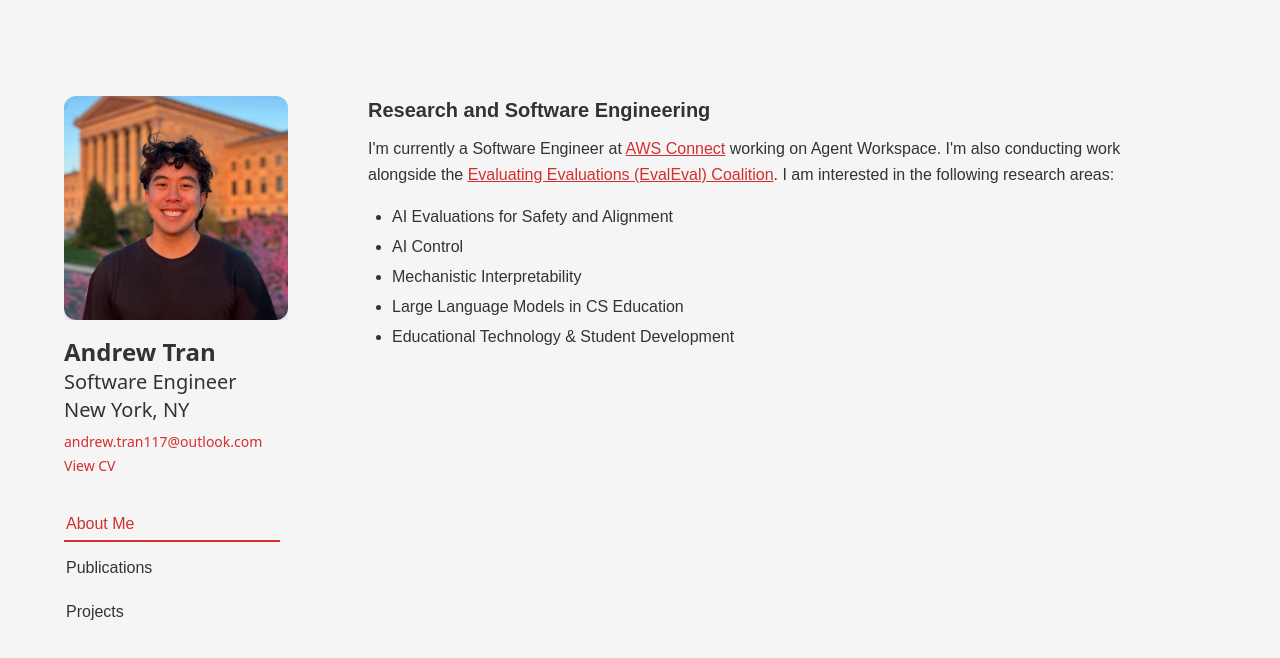
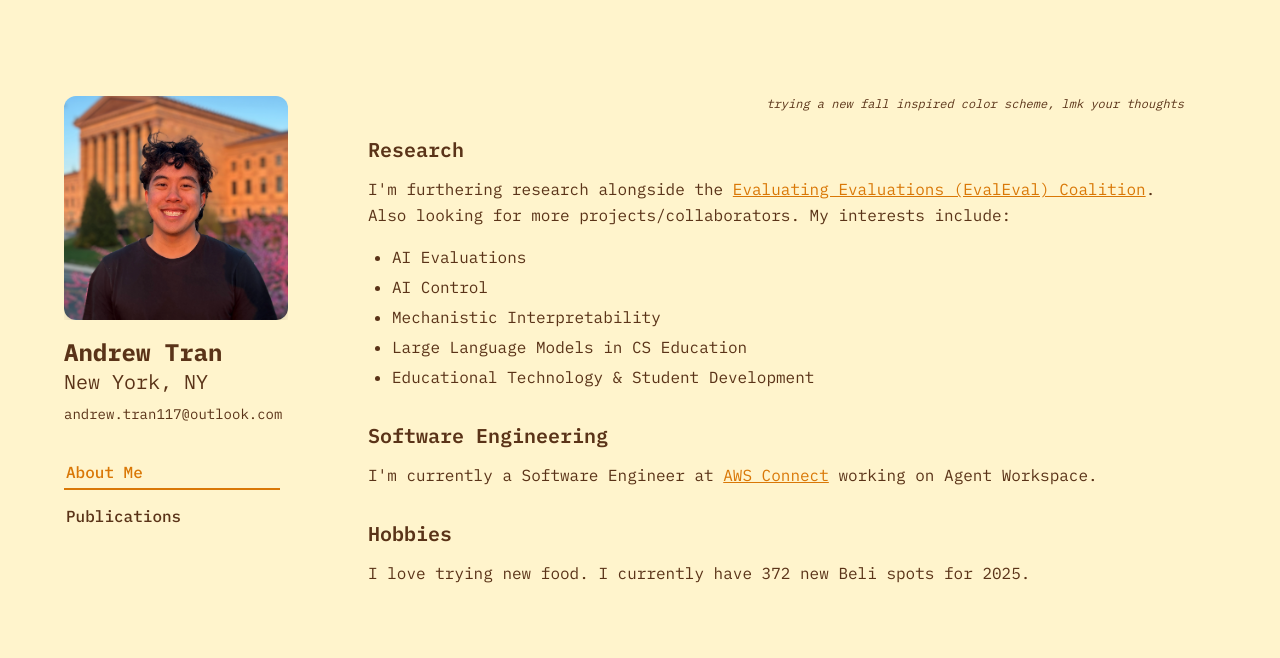
Before and after one commit to andrewtran117/andrewtran117.github.io, a Next.js app: page / in a window 1280 px wide. Shown: the top 658 px of the page. Built offline with nearby package versions, Linux system fonts and the light colour scheme.

Commit message:
Update website with fall color and simplify

```diff
--- a/app/components/CitationCard.tsx
+++ b/app/components/CitationCard.tsx
@@ -26,10 +26,10 @@ const CitationCard: React.FC<CitationCardProps> = ({ title, authors, venue, year
 
   return (
     <div className="mb-4">
-      <a href={link} target="_blank" rel="noopener noreferrer" className="font-semibold underline text-[#d32f2f]">
+      <a href={link} target="_blank" rel="noopener noreferrer" className="font-semibold underline text-[#d97706]">
         {title}
       </a>
-      <div className="text-sm text-[#333333]">
+      <div className="text-sm text-[#5A3318]">
         {renderAuthors()}. <span className="italic">{venue}</span>, {year}.
       </div>
     </div>
--- a/app/components/GridSection.tsx
+++ b/app/components/GridSection.tsx
@@ -9,7 +9,7 @@ import React from 'react';
 
 const ProfileGrid: React.FC = () => {
   return (
-    <div className="text-[#333333] font-sans w-full">
+    <div className="text-[#5A3318] w-full" style={{ fontFamily: 'var(--font-ibm-plex-mono), "IBM Plex Mono", monospace' }}>
       {/* Profile Photo and Info */}
       <div className="flex flex-col md:flex-col items-center md:items-start space-y-4">
         <div className="w-40 h-40 md:w-56 md:h-56 overflow-hidden">
@@ -21,23 +21,14 @@ const ProfileGrid: React.FC = () => {
         </div>
         <div className="text-center md:text-left">
           <div className="text-2xl font-bold">Andrew Tran</div>
-          <div className="text-xl">Software Engineer</div>
           <div className="text-xl">New York, NY</div>
           {/* Contact Links */}
           <div className="mt-2 flex flex-col gap-1">
             <a
               href="mailto:andrew.tran117@outlook.com"
-              className="text-sm text-[#d32f2f] hover:text-[#b71c1c]"
+              className="text-sm text-[#5A3318] hover:text-[#5A3318]"
             >
               andrew.tran117@outlook.com
-            </a>
-            <a
-              href="https://drive.google.com/file/d/1xBCICLQabAc0rc6W8qDyRcZ0eJo2ekN2/view?usp=sharing"
-              className="text-sm text-[#d32f2f] hover:text-[#b71c1c]"
-              target="_blank"
-              rel="noopener noreferrer"
-            >
-              View CV
             </a>
           </div>
         </div>
--- a/app/components/ResearchExp.tsx
+++ b/app/components/ResearchExp.tsx
@@ -4,12 +4,12 @@ const ResearchExperience = () => {
   return (
     <div className="pb-10">
       <h2 className="text-2xl font-bold mb-4">Publications</h2>
-      <div className="mb-4 text-[#333333]">
+      <div className="mb-4 text-[#5A3318]">
         {/* <h3 className="pb-2">
           Currently researching AI safety and reliability in the classroom. My goal is to democratize education for learners of all backgrounds. My work has led to 10 conference publications:&nbsp;
           <a
             href="https://scholar.google.com/citations?user=t9TUznoAAAAJ&hl=en"
-            className="text-[#d32f2f] underline"
+            className="text-[#d97706] underline"
             target="_blank"
             rel="noopener noreferrer"
           >
@@ -19,7 +19,7 @@ const ResearchExperience = () => {
       </div>
 
       {/* Publication Cards */}
-      <div className="mt-0 text-[#333333]">
+      <div className="mt-0 text-[#5A3318]">
         <CitationCard
             title="Global PIQA: Evaluating Physical Commonsense Reasoning Across 100+ Languages and Cultures"
             authors="Tyler A Chang, Catherine Arnett, Authors at the 5th Multilingual Representation Learning (MRL) Workshop"
--- a/app/globals.css
+++ b/app/globals.css
@@ -5,14 +5,14 @@
 @tailwind utilities;
 
 :root {
-  --background: #F8F5F1;
-  --foreground: #F8F5F1;
+  --background: #FFF4CC;
+  --foreground: #FFF4CC;
 }
 
 body {
-  background: #F8F5F1;
-  color: #ffffff; /* White text */
-  font-family: Arial, Helvetica, sans-serif;
+  background: #FFF4CC;
+  color: #5A3318;
+  font-family: var(--font-ibm-plex-mono), 'IBM Plex Mono', monospace;
   overflow-x: hidden;
 }
 
@@ -39,7 +39,7 @@ html {
   position: relative;
   display: inline-block;
   padding: 0.25rem 0.125rem; /* subtle vertical padding */
-  color: #333333;
+  color: #5A3318;
   font-weight: 500;
   cursor: pointer;
   transition: color 200ms ease;
@@ -48,13 +48,13 @@ html {
 
 .tab-link:hover,
 .tab-link:focus-visible {
-  color: #d32f2f; /* red text on hover */
+  color: #d97706; /* red text on hover */
   outline: none;
 }
 
 /* Active tab state */
 .tab-link[aria-current="page"] {
-  color: #d32f2f;
+  color: #d97706;
 }
 
 /* Underline swoosh */
@@ -65,7 +65,7 @@ html {
   bottom: -2px;
   height: 2px;
   width: 100%;
-  background: #d32f2f;
+  background: #d97706;
   transform: scaleX(0);
   transform-origin: left;
   transition: transform 350ms ease;
--- a/app/layout.tsx
+++ b/app/layout.tsx
@@ -1,14 +1,10 @@
 import type { Metadata } from "next";
-import { Geist, Geist_Mono } from "next/font/google";
+import { IBM_Plex_Mono } from "next/font/google";
 import "./globals.css";
 
-const geistSans = Geist({
-  variable: "--font-geist-sans",
-  subsets: ["latin"],
-});
-
-const geistMono = Geist_Mono({
-  variable: "--font-geist-mono",
+const ibmPlexMono = IBM_Plex_Mono({
+  weight: ['400', '500', '600', '700'],
+  variable: "--font-ibm-plex-mono",
   subsets: ["latin"],
 });
 
@@ -25,7 +21,7 @@ export default function RootLayout({
   return (
     <html lang="en">
       <body
-        className={`${geistSans.variable} ${geistMono.variable} antialiased`}
+        className={`${ibmPlexMono.variable} antialiased`}
       >
         {children}
       </body>
--- a/app/page.tsx
+++ b/app/page.tsx
@@ -5,15 +5,15 @@ import { useState } from "react";
 import ProfileGrid from "./components/GridSection";
 import ResearchExperience from "./components/ResearchExp";
 
-type TabKey = "about" | "publications" | "projects";
+type TabKey = "about" | "publications";
 
 export default function Home() {
   const [activeTab, setActiveTab] = useState<TabKey>("about");
 
   return (
-    <main className="flex flex-col md:flex-row min-h-screen bg-[#f5f5f5] text-[#333333] md:overflow-hidden max-w-7xl mx-auto">
+    <main className="flex flex-col md:flex-row min-h-screen bg-[#FFF4CC] text-[#5A3318] md:overflow-hidden max-w-7xl mx-auto">
       {/* Profile Info Column - Non-scrollable */}
-      <div className="w-full md:w-1/4 md:min-w-[300px] px-6 md:pl-16 md:pr-10 pt-12 md:pt-24 pb-6 bg-[#f5f5f5] md:sticky md:top-0 md:self-start">
+      <div className="w-full md:w-1/4 md:min-w-[300px] px-6 md:pl-16 md:pr-10 pt-12 md:pt-24 pb-6 bg-[#FFF4CC] md:sticky md:top-0 md:self-start">
         <div className="w-full">
           <ProfileGrid />
 
@@ -34,13 +34,6 @@ export default function Home() {
               >
                 Publications
               </button>
-              <button
-                className="tab-link text-left"
-                aria-current={activeTab === "projects" ? "page" : undefined}
-                onClick={() => setActiveTab("projects")}
-              >
-                Projects
-              </button>
             </nav>
           </div>
         </div>
@@ -52,37 +45,55 @@ export default function Home() {
           <div className="mb-12 md:pr-16 md:pl-0">
             {/* <h1 className="text-2xl font-semibold mb-4">Hello!</h1> */}
 
-            {/* About Me Section */}
+            <p className="italic text-xs mb-6 text-right">trying a new fall inspired color scheme, lmk your thoughts</p>
+
+            {/* Research Section */}
             <div className="mb-8">
-              <h2 className="text-xl font-semibold mb-3">Research and Software Engineering</h2>
+              <h2 className="text-xl font-semibold mb-3">Research</h2>
+              <p className="text-base leading-relaxed mb-4">
+                I'm furthering research alongside the{' '}
+                <a
+                  href="https://evalevalai.com/"
+                  className="text-[#d97706] underline hover:text-[#d97706]"
+                  target="_blank"
+                  rel="noopener noreferrer"
+                >
+                  Evaluating Evaluations (EvalEval) Coalition
+                </a>
+                . Also looking for more projects/collaborators. My interests include:
+              </p>
+              <ul className="list-disc pl-6 space-y-1 mb-6">
+                <li className="text-base leading-relaxed">AI Evaluations</li>
+                <li className="text-base leading-relaxed">AI Control</li>
+                <li className="text-base leading-relaxed">Mechanistic Interpretability</li>
+                <li className="text-base leading-relaxed">Large Language Models in CS Education</li>
+                <li className="text-base leading-relaxed">Educational Technology & Student Development</li>
+              </ul>
+            </div>
+
+            {/* Software Engineering Section */}
+            <div className="mb-8">
+              <h2 className="text-xl font-semibold mb-3">Software Engineering</h2>
               <p className="text-base leading-relaxed mb-4">
                 I'm currently a Software Engineer at{' '}
                 <a
                   href="https://aws.amazon.com/connect/agent-workspace/"
-                  className="text-[#d32f2f] underline hover:text-[#b71c1c]"
+                  className="text-[#d97706] underline hover:text-[#d97706]"
                   target="_blank"
                   rel="noopener noreferrer"
                 >
                   AWS Connect
                 </a>{' '}
-                working on Agent Workspace. I'm also conducting work alongside the{' '}
-                <a
-                  href="https://evalevalai.com/"
-                  className="text-[#d32f2f] underline hover:text-[#b71c1c]"
-                  target="_blank"
-                  rel="noopener noreferrer"
-                >
-                  Evaluating Evaluations (EvalEval) Coalition
-                </a>
-                . I am interested in the following research areas:
+                working on Agent Workspace.
               </p>
-              <ul className="list-disc pl-6 space-y-1 mb-6">
-                <li className="text-base leading-relaxed">AI Evaluations for Safety and Alignment</li>
-                <li className="text-base leading-relaxed">AI Control</li>
-                <li className="text-base leading-relaxed">Mechanistic Interpretability</li>
-                <li className="text-base leading-relaxed">Large Language Models in CS Education</li>
-                <li className="text-base leading-relaxed">Educational Technology & Student Development</li>
-              </ul>
+            </div>
+
+            {/* Hobbies Section */}
+            <div className="mb-8">
+              <h2 className="text-xl font-semibold mb-3">Hobbies</h2>
+              <p className="text-base leading-relaxed mb-4">
+                I love trying new food. I currently have 372 new Beli spots for 2025.
+              </p>
             </div>
 
             {/* Commented out News Section
@@ -114,15 +125,6 @@ export default function Home() {
             <ResearchExperience />
           </div>
         )}
-
-        {activeTab === "projects" && (
-          <div className="md:pr-16 md:pl-0">
-            <h2 className="text-2xl font-bold mb-4">Projects</h2>
-            <p className="text-base leading-relaxed">
-              I&apos;ll be adding selected projects here soon. Check back for updates! For now, take a look at my CV for projects :)
-            </p>
-          </div>
-        )}
       </div>
     </main>
   );
--- a/package.json
+++ b/package.json
@@ -9,6 +9,7 @@
     "lint": "next lint"
   },
   "dependencies": {
+    "@anthropic-ai/claude-code": "^2.0.36",
     "@fortawesome/fontawesome-svg-core": "^6.7.2",
     "@fortawesome/react-fontawesome": "^0.2.2",
     "@headlessui/react": "^2.2.0",
```
Also changed, not shown: 1 other file (tests, documents, lock files or other folders).
